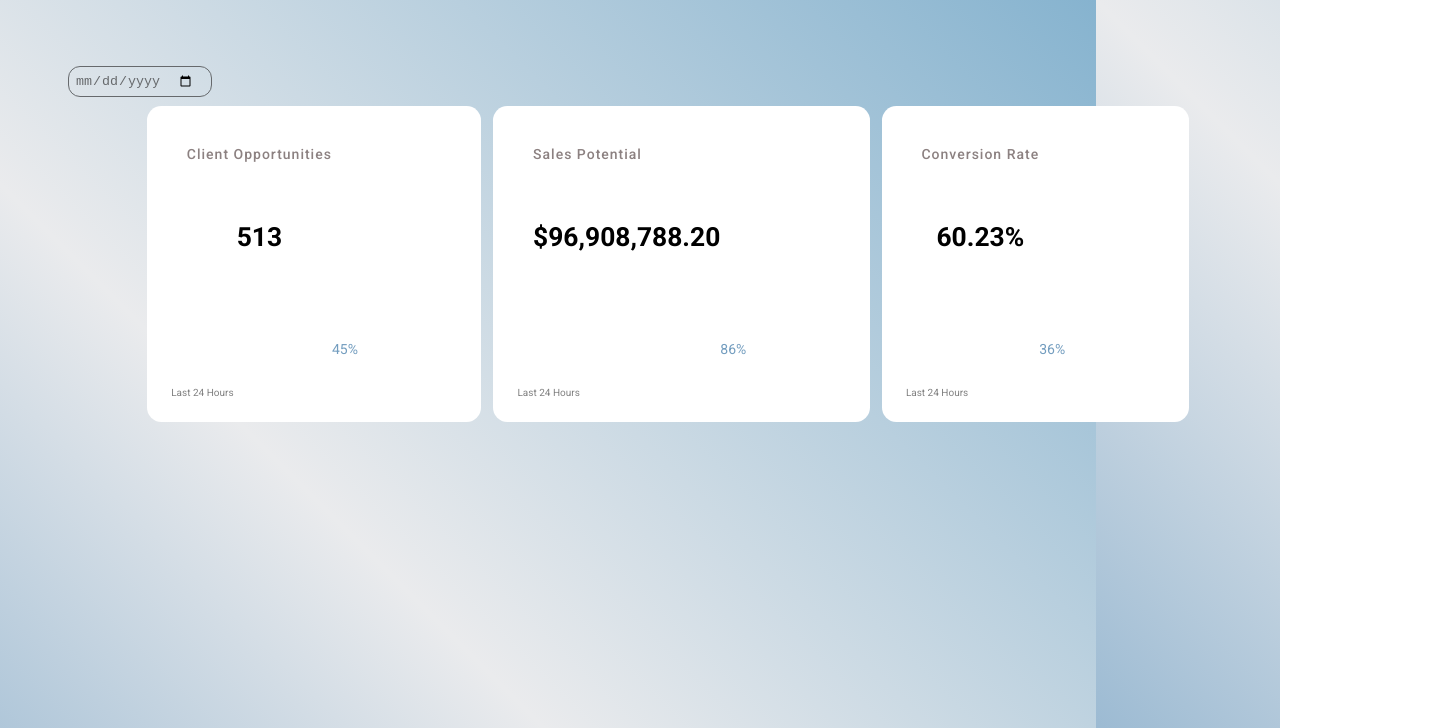
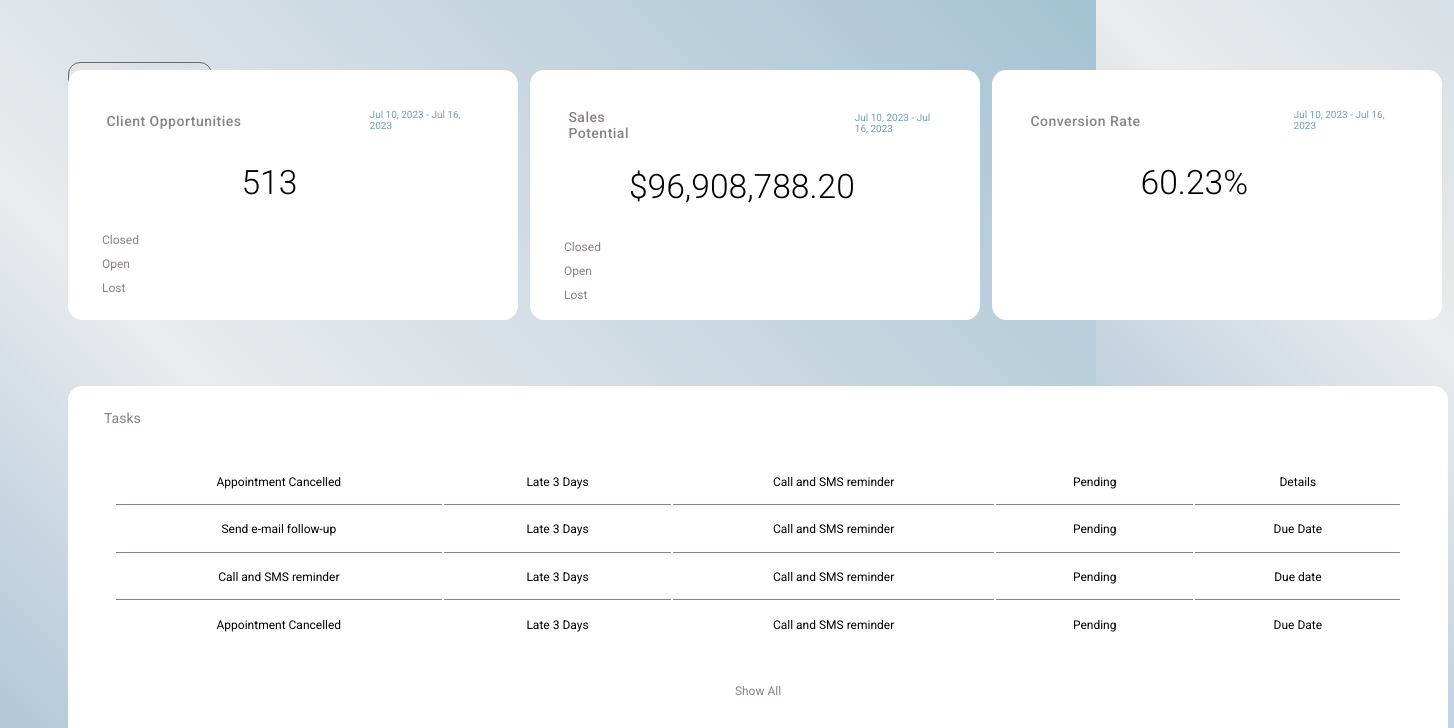
Before and after one commit to Angelajm6/CloudReach, a plain HTML site: page index.html in a window 1280 px wide. Shown: the top 728 px of the page, 1454 px wide, since content can reach past the window. Drawn offline with nearby package versions, Linux system fonts and the light colour scheme.

Commit message:
added Tasks section

```diff
--- a/index.html
+++ b/index.html
@@ -84,11 +84,13 @@
                             </div>
                             <div class="progress">
                                 <div class="number">
-                                    <p>45%</p>
+                                    <p>Jul 10, 2023 - Jul 16, 2023</p>
                                 </div>
                             </div>
                         </div>
-                        <small class="text-muted">Last 24 Hours</small>
+                        <small class="text-muted">Closed</small>
+                        <small class="text-muted">Open</small>
+                        <small class="text-muted">Lost</small>
                     </div>
 
                     <div class="expenses">
@@ -99,11 +101,13 @@
                             </div>
                             <div class="progress">
                                 <div class="number">
-                                    <p>86%</p>
+                                    <p>Jul 10, 2023 - Jul 16, 2023</p>
                                 </div>
                             </div>
                         </div>
-                        <small class="text-muted">Last 24 Hours</small>
+                        <small class="text-muted">Closed</small>
+                        <small class="text-muted">Open</small>
+                        <small class="text-muted">Lost</small>
                     </div>
 
                     <div class="income">
@@ -114,15 +118,51 @@
                             </div>
                             <div class="progress">
                                 <div class="number">
-                                    <p>36%</p>
+                                    <p>Jul 10, 2023 - Jul 16, 2023</p>
                                 </div>
                             </div>
                         </div>
-                        <small class="text-muted">Last 24 Hours</small>
                     </div>
                 </div>
+
+            <!--------------------------Tasks--------------------------------->
+                <div class="recent-tasks">
+                    <h2>Tasks</h2>
+                    <table>
+                        <tbody>
+                            <tr>
+                                <td>Appointment Cancelled</td>
+                                <td>Late 3 Days</td>
+                                <td>Call and SMS reminder</td>
+                                <td class="warning">Pending</td>
+                                <td class="primary">Details</td>
+                            </tr>
+                            <tr>
+                                <td>Send e-mail follow-up</td>
+                                <td>Late 3 Days</td>
+                                <td>Call and SMS reminder</td>
+                                <td class="warning">Pending</td>
+                                <td class="primary">Due Date</td>
+                            </tr>
+                            <tr>
+                                <td>Call and SMS reminder</td>
+                                <td>Late 3 Days</td>
+                                <td>Call and SMS reminder</td>
+                                <td class="warning">Pending</td>
+                                <td class="primary">Due date</td>
+                            </tr>
+                            <tr>
+                                <td>Appointment Cancelled</td>
+                                <td>Late 3 Days</td>
+                                <td>Call and SMS reminder</td>
+                                <td class="warning">Pending</td>
+                                <td class="primary">Due Date</td>
+                            </tr>
+                        </tbody>
+                    </table>
+                    <a href="#">Show All</a>
+                </div>
             </main>
-
         </div>
 
     </body>
--- a/style.css
+++ b/style.css
@@ -39,7 +39,7 @@ body {
     height: 100vw;
     font-family: 'Roboto', sans-serif;
     font-size: 12px;
-    background-image: linear-gradient(45deg, #6196bf, #eaebed, #86b3cf);
+    background-image: linear-gradient(45deg, #6196bf, #eaebed, #a4c2d4);
     user-select: none;
     overflow-x: hidden;
 }
@@ -71,12 +71,12 @@ img {
 } */
 
 .text-muted {
-    color: grey;
+    color: rgb(140, 129, 129);
+    word-spacing: 20px;
 }
 
 p {
     color: rgb(115, 157, 191);
-
 }
 
 b {
@@ -157,7 +157,7 @@ aside .sidebar a:hover {
 /* ---------------Main-------------*/
 main {
     display:flex;
-    margin-top: 1.5rem;
+    margin-top: 1.2rem;
     border-radius: 20px;
     padding: 1rem 1rem;
 }
@@ -178,23 +178,21 @@ main .date input {
 }
 
 main .insights {
-    box-sizing: border-box;
     position:relative;
     display: flex;
     justify-content: center;
     align-items: center;
     grid-gap: 1rem;
     border-radius: 1rem;
-    height: 20rem;
-    width: 100rem;
-    margin-top: 8rem;
+    margin-bottom: 22rem;
 }
 
 main .insights > div {
     background: white;
     padding:2rem;
     border-radius: 1.2rem;
-    margin-top: 3rem;
+    height: 250px;
+    width: 450px;
     transition: all 300ms ease;
 }
 
@@ -204,8 +202,7 @@ main .insights > div:hover {
 
 main .insights > div .middle {
     background: white;
-    padding: 1.3rem;
-    font-size: 1rem;
+    padding: 1.2rem;
 }
 
 main .insights > div .expenses .middle {
@@ -224,32 +221,96 @@ main .insights > div .middle {
 
 main .insights h3 {
     color: rgb(140, 129, 129);
-    letter-spacing: 1px;
-    margin:0 0 0.6rem;
-    margin-bottom: 5rem;
+    letter-spacing: 0.5px;
+    margin-bottom: 75px;
     font-size: 14px;
     font-weight: 500;
 }
 
 main .insights .progress {
-    position: relative;
+    position:relative;
     width: 110px;
     height: 100px;
 }
 
 main .insights h1 {
-   text-align: center;
-   font-size:2.2rem;
+   font-size:2.8rem;
+    margin-top: 4rem;
+    font-weight: 200;
 }
 
 main .insights .progress .number p {
-    margin-top: 16rem;
     text-align:left;
-    font-size:14px;
+    font-size:10px;
 
 }
 
 main .insights small {
-    margin-top: 10rem;
+    margin-top: 3.5rem;
+    display:block;
+    margin: 10px;
+    font-size:12px;
+}
+
+main .insights .left {
+     display: flex;
+    align-items: center;
+    justify-content: center;
+}
+
+
+/*---------------Tasks--------------*/
+main .recent-tasks {
+    margin-top: 30rem;
+    position: absolute;
+    background: white;
+    padding:2rem;
+    border-radius: 1.2rem;
+    height: 30rem;
+    width: 115rem;
+}
+
+main .recent-tasks h2 {
+    margin-bottom: 0.8rem;
+    margin-left: 12px;
+    color: rgb(140, 129, 129);
+    font-weight: 400;
+    font-size: 14px;
+}
+
+main .recent-tasks table {
+    width: 100%;
+    border-radius: var(--card-border-radius);
+    padding: var( --card-padding);
+    text-align: center;
+    box-shadow:rgb(102 105 108);
+    transition: all 300ms ease;
+}
+
+main .recent-tasks table:hover {
+    box-shadow: none;
+}
+
+.recent-tasks table tbody {
+    align-items: center;
+    text-align: center;
+}
+
+.recent-tasks table tbody td {
+    height: 3.8rem;
+    border-bottom: 0.5px solid  rgb(140, 129, 129);
+    color: black;
+    padding: 1px 40px;
+
+}
+
+main table tbody tr:last-child td {
+    border: none;
+}
+
+main .recent-tasks a {
+    text-align: center;
     display: block;
+    margin: 1rem auto;
+
 }
```
